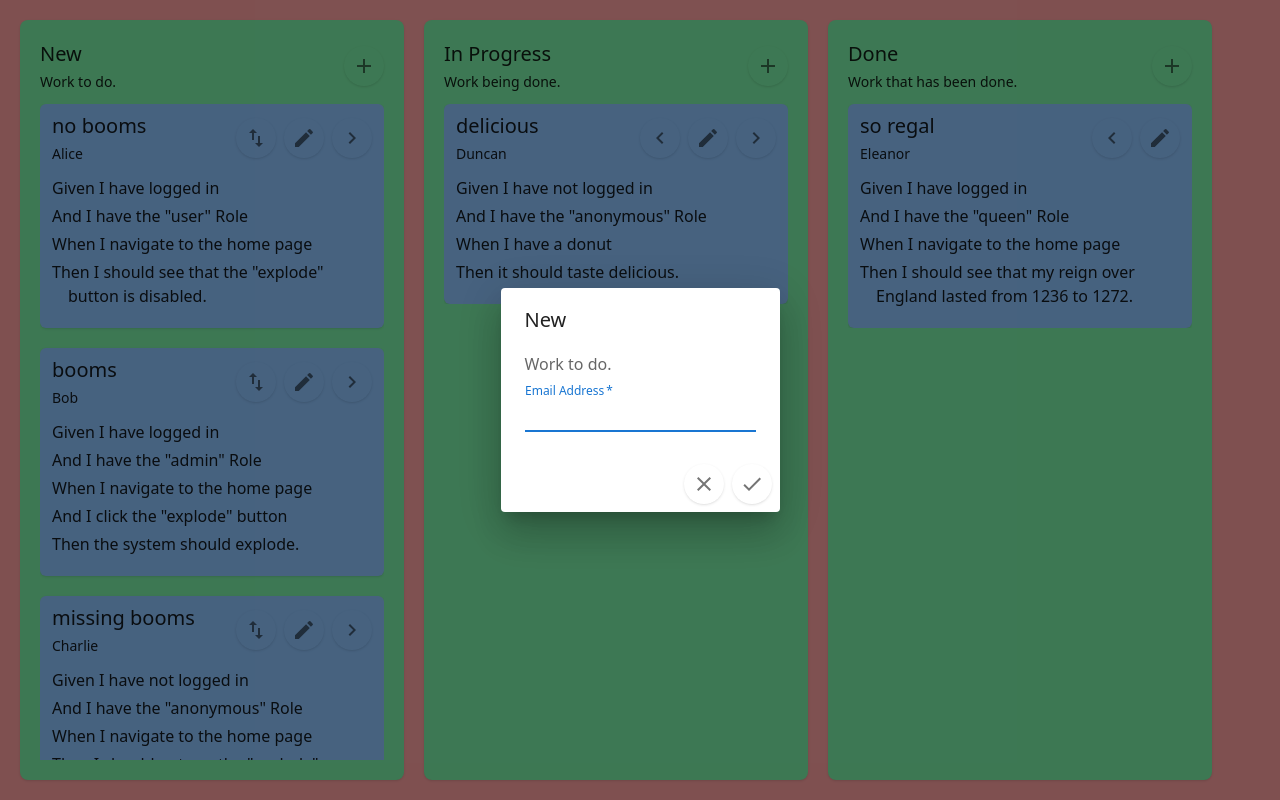
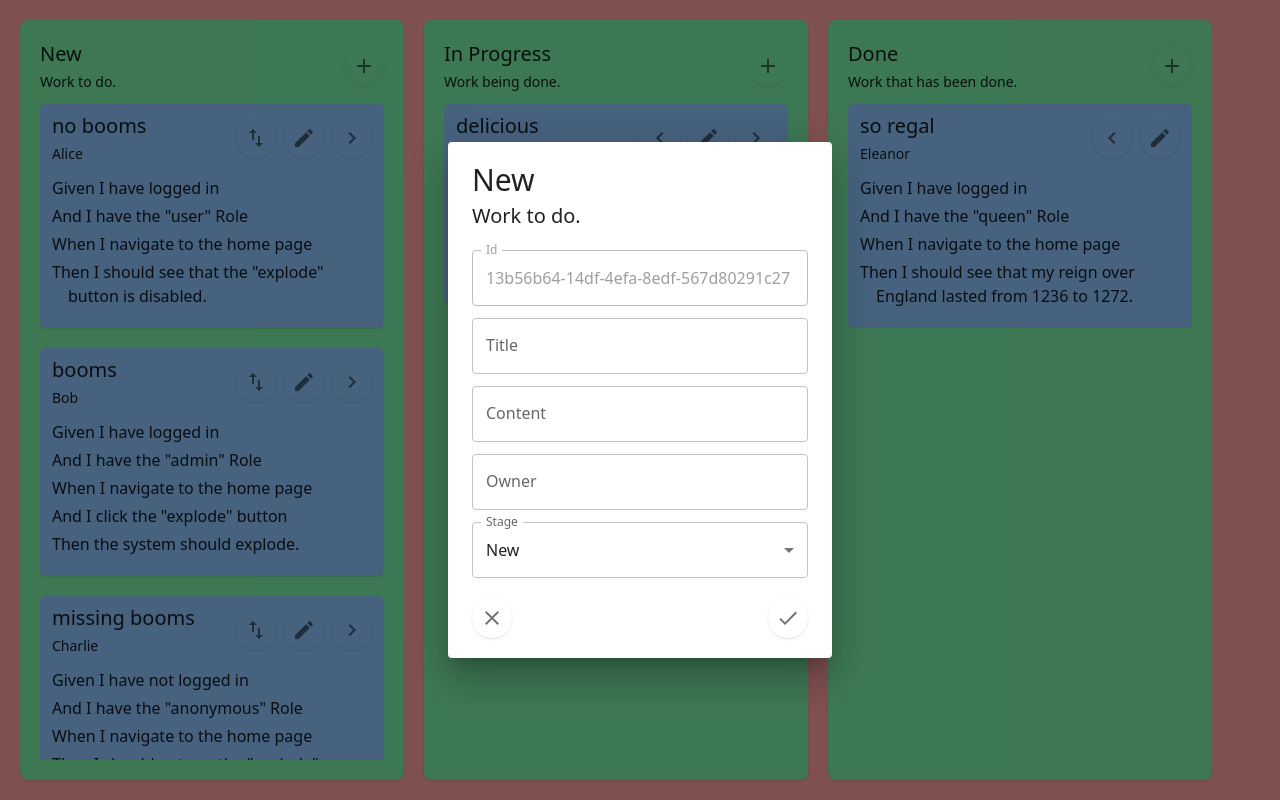
Before and after one commit to btlghrants/kanban-homework, a Next.js app in the folder kbh/: page / in a window 1280 px wide. Both pictures are taken after a click on the button 364 px from the left and 66 px from the top of the page. Built offline with nearby package versions, Linux system fonts and the light colour scheme; what @mui/material-nextjs would draw is missing.

Commit message:
feat: add new card dialog

```diff
--- a/kbh/components/Board.tsx
+++ b/kbh/components/Board.tsx
@@ -2,7 +2,7 @@ import React, { useContext } from 'react';
 import {
   closestCorners,
   DndContext,
-  DragEndEvent,
+  // DragEndEvent,
   DragMoveEvent,
   DragStartEvent,
   KeyboardSensor,
@@ -98,7 +98,7 @@ export default function Board() {
     }
   }
 
-  const handleDragEnd = (event: DragEndEvent) => {}
+  const handleDragEnd = (/*event: DragEndEvent*/) => {}
 
   const openCardCreate = (stageId: string) => {
     setBoardState(prev => ({
--- a/kbh/components/Card.tsx
+++ b/kbh/components/Card.tsx
@@ -36,9 +36,9 @@ export default function Card({
 
   const editHandler = () => { console.log("edit card!") }
 
-  const leftHandler = () => { leftable && rehomeTask(task, "left"); };
+  const leftHandler = () => leftable && rehomeTask(task, "left");
 
-  const rightHandler = () => { rightable && rehomeTask(task, "right"); };
+  const rightHandler = () => rightable && rehomeTask(task, "right");
 
   return (
     <div
--- a/kbh/components/CardCreate.tsx
+++ b/kbh/components/CardCreate.tsx
@@ -1,15 +1,47 @@
-import React, {useContext} from 'react';
-import { BoardContext } from "@/components/BoardContext";
+import React, {useContext, useEffect} from 'react';
+import { FormProvider, useForm } from 'react-hook-form';
+import { z } from 'zod';
+import { zodResolver } from '@hookform/resolvers/zod';
+import { v4 as uuidv4 } from 'uuid';
 import Close from '@mui/icons-material/Close';
 import Done from '@mui/icons-material/Done';
 import IconButton from '@mui/material/IconButton';
+import Dialog from '@mui/material/Dialog';
+import DialogContent from '@mui/material/DialogContent';
 import TextField from '@mui/material/TextField';
-import Dialog from '@mui/material/Dialog';
-import DialogActions from '@mui/material/DialogActions';
-import DialogContent from '@mui/material/DialogContent';
-import DialogContentText from '@mui/material/DialogContentText';
-import DialogTitle from '@mui/material/DialogTitle';
+import { BoardContext } from "@/components/BoardContext";
+import Select from '@/components/rhfmui/Select';
+import { Task } from '@/app/api/db';
 
+const schema = z.object({
+  id: z.string()
+    .uuid(),
+  owner: z.string()
+    .min(1)
+    .max(50),
+  title: z.string()
+    .min(1)
+    .max(50),
+  content: z.string()
+    .min(1)
+    .max(500),
+  stageId: z.string()
+    .uuid(),
+  order: z.number()
+    .min(0),
+});
+type Schema = z.infer<typeof schema>;
+const defaultValues : Schema = {
+  id: "",
+  owner: "",
+  title: "",
+  content: "",
+  stageId: "",
+  order: 0,
+}
+type InputSchema = Schema & {
+  stage: ""
+}
 
 interface CardCreateProps {
   open: boolean;
@@ -20,51 +52,81 @@ export default function CardCreate({
   open,
   close,
 }: Readonly<CardCreateProps>) {
-  const { boardState } = useContext(BoardContext);
-  const { stages, cardCreateStageId } = boardState;
+  const { boardState, setBoardState } = useContext(BoardContext);
+  const { tasks, stages, cardCreateStageId } = boardState;
+
+  const formMethods = useForm<Schema>({
+    mode: 'all',
+    resolver: zodResolver(schema),
+    defaultValues,
+  });
+  const {
+    formState: { errors },
+    handleSubmit,
+    register,
+    reset,
+    setValue,
+  } = formMethods;
+
+  useEffect(() => {
+    reset();
+    if (open === true) { setValue("id", uuidv4()) };
+  }, [open, reset, setValue]);
 
   const stage = stages.find(stage => stage.id === cardCreateStageId);
   if (!stage) { return ; }
+  const { title, description } = stage;
 
-  const { title, description } = stage;
+  const onSubmit = (formInputs: Schema) => {
+    const newTask = formInputs as Task;
+    let newTasks = [...tasks];
+    newTasks.splice(newTask.order, 0, newTask as Task);
+    newTasks = newTasks.sort((a, b) => a.order - b.order);
+    setBoardState(prev => ({...prev, tasks: newTasks}));
+    close();
+  };
+
   return (
-    <>
     <Dialog
       open={open}
       onClose={close}
       slotProps={{
         paper: {
-            component: 'form',
-            onSubmit: (event: React.FormEvent<HTMLFormElement>) => {
-              event.preventDefault();
-              const formData = new FormData(event.currentTarget);
-              const formJson = Object.fromEntries((formData as any).entries());
-              const email = formJson.email;
-              console.log(email);
-              close();
-            },
-            className: `bg-blue-300`
+          className: `bg-blue-300 w-96`,
         },
       }}
     >
-        <DialogTitle>{title}</DialogTitle>
       <DialogContent>
-          <DialogContentText>
-            {description}
-          </DialogContentText>
-          <TextField
-            autoFocus
-            required
-            margin="dense"
-            id="name"
-            name="email"
-            label="Email Address"
-            type="email"
-            fullWidth
-            variant="standard"
+        <FormProvider {...formMethods}>
+          <form onSubmit={handleSubmit(onSubmit)}>
+            <h1 className={`text-3xl pb-1`}>{title}</h1>
+            <h2 className={`text-xl pb-5`}>{description}</h2>
+            <div className={`flex flex-col gap-y-3`}>
+              <TextField {...register('id')} label="Id" disabled />
+              <TextField {...register('title')}
+                label="Title"
+                error={!!errors.title}
+                helperText={errors.title?.message}
               />
-        </DialogContent>
-        <DialogActions>
+              <TextField {...register('content')}
+                label="Content"
+                error={!!errors.content}
+                helperText={errors.content?.message}
+              />
+              <TextField {...register('owner')}
+                label="Owner"
+                error={!!errors.owner}
+                helperText={errors.owner?.message}
+              />
+              <Select<InputSchema>
+                name="stageId"
+                label="Stage"
+                items={ stages.map(stage => ({value: stage.id, text: stage.title}) ) }
+                defaultValue={stage.id}
+              />
+            </div>
+
+            <div className={`flex flex-row justify-between w-full pt-5`}>
               <IconButton
                 className={`bg-red-400 rounded-lg shadow-sm`}
                 onClick={close}
@@ -77,8 +139,10 @@ export default function CardCreate({
               >
                 <Done />
               </IconButton>
-        </DialogActions>
+            </div>
+          </form>
+        </FormProvider>
+      </DialogContent>
     </Dialog>
-    </>
   );
 }
--- a/kbh/components/Column.tsx
+++ b/kbh/components/Column.tsx
@@ -1,4 +1,4 @@
-import React, { useContext } from 'react';
+import React from 'react';
 import Add from '@mui/icons-material/Add';
 import IconButton from '@mui/material/IconButton';
 import { SortableContext } from '@dnd-kit/sortable';
--- /dev/null
+++ b/kbh/components/rhfmui/Select.tsx
@@ -0,0 +1,51 @@
+// MUI + controller component + Zod + react-hooks-form + TypeScript intellisense
+// https://youtu.be/7anLE_RoDwU
+
+import { Controller, FieldValues, Path, useFormContext } from "react-hook-form";
+import { default as MuiSelect } from '@mui/material/Select';
+import FormControl from "@mui/material/FormControl";
+import InputLabel from "@mui/material/InputLabel";
+import MenuItem from "@mui/material/MenuItem";
+import { useEffect } from "react";
+
+interface SelectProps<T extends FieldValues> {
+  name: Path<T>;
+  label: string;
+  items: {value: string, text: string}[];
+  defaultValue: string;
+}
+
+export default function Select<T extends FieldValues>({
+  name,
+  label,
+  items,
+  defaultValue,
+}: SelectProps<T>) {
+  const { control, setValue } = useFormContext();
+
+  useEffect(() => {
+    setValue("stageId", defaultValue);
+  }, [setValue, defaultValue]);
+
+  return (
+    <Controller
+      control={control}
+      name={name}
+      render={({field: { value, onChange }}) => (
+        <FormControl fullWidth>
+          <InputLabel>{label}</InputLabel>
+          <MuiSelect
+
+            value={value}
+            label={label}
+            onChange={onChange}
+          >
+            { items.map(item => (
+              <MenuItem key={item.value} value={item.value}>{item.text}</MenuItem>
+            ))}
+          </MuiSelect>
+        </FormControl>
+      )}
+    />
+  );
+}
```
Also changed, not shown: kbh/package.json (+6 -1 lines), 2 other files (tests, documents, lock files or other folders). Lines whose indentation alone changed are shown as unchanged.
